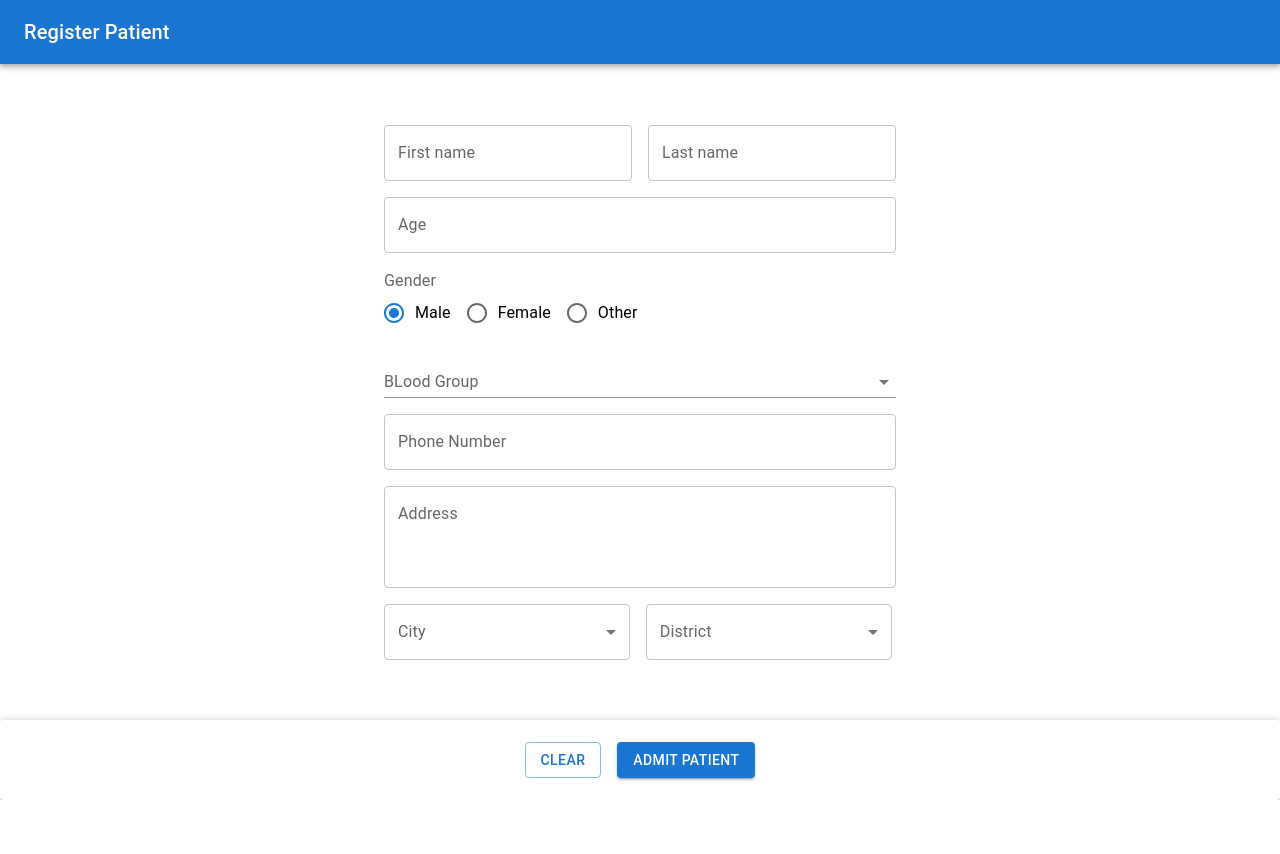
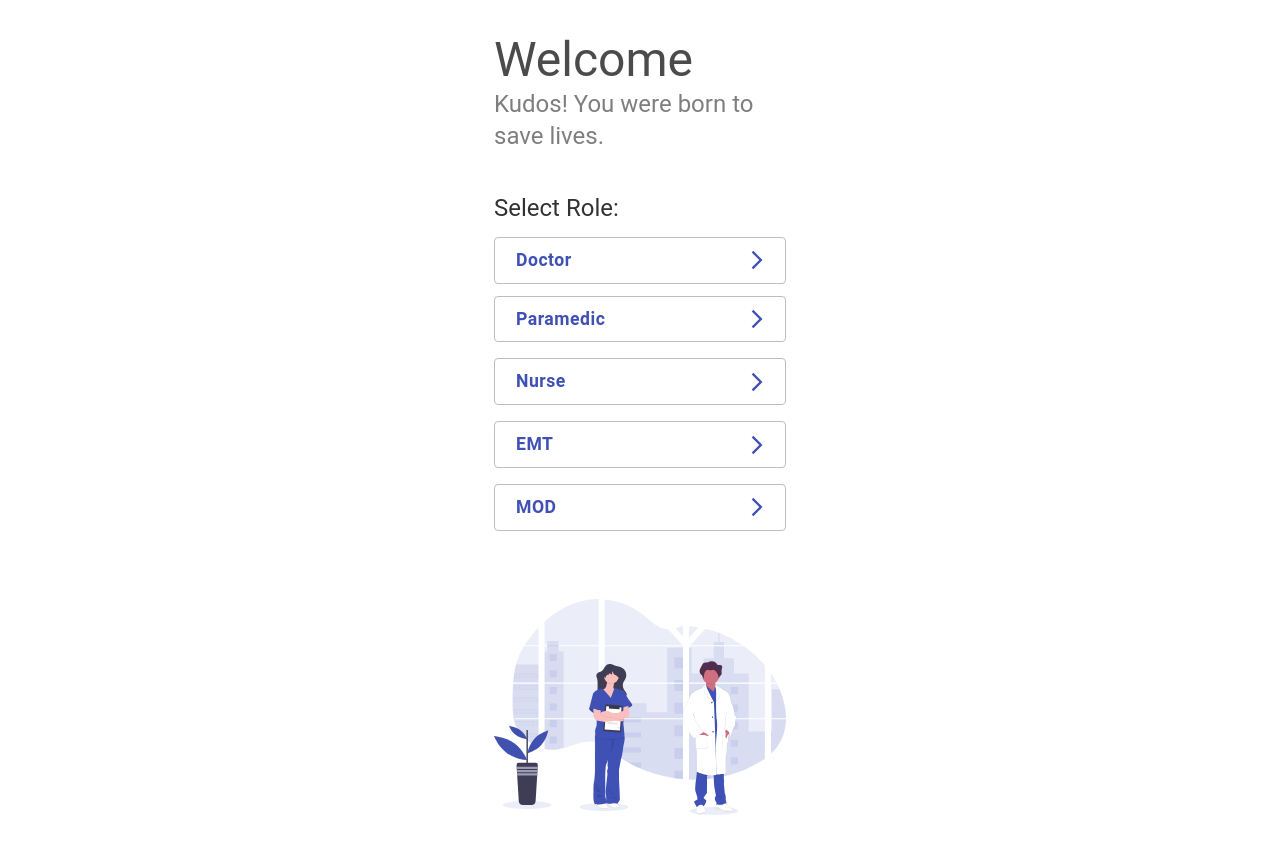
Before and after one commit to networkwithoutborders/Patient-Monitoring-System, a React (Create React App) app in the folder client/: page / in a window 1280 px wide. Shown: the top 854 px of the page. Before the commit the page ends 800 px from the top, so only its background shows below. Built offline with nearby package versions, Linux system fonts and the light colour scheme.

Commit message:
made the home page, added sign in page

```diff
--- a/client/src/App.js
+++ b/client/src/App.js
@@ -3,13 +3,16 @@ import { Routes, Route } from "react-router-dom";
 
 import Registration from "./Pages/Registration";
 import Patient from "./Pages/Patient";
+import HomeScreen from "./Pages/HomeScreen";
+import SignIn from "./Pages/SignIn";
 
 function App() {
 	return (
 		<Routes>
 			<Route path="/registration" element={<Registration />} />
-			<Route path="/" element={<Registration />} />
 			<Route path="/patient/:id" element={<Patient />} />
+			<Route path="/" element={<HomeScreen />} />
+			<Route path="/signIn" element={<SignIn />} />
 		</Routes>
 	);
 }
--- /dev/null
+++ b/client/src/Pages/HomeScreen.jsx
@@ -0,0 +1,201 @@
+import React from "react";
+import { useNavigate } from "react-router-dom";
+
+import { Grid, Typography, Button } from "@mui/material";
+import ArrowForwardIosIcon from "@mui/icons-material/ArrowForwardIos";
+
+import { ReactComponent as Logo } from "../assets/undraw_doctors_hwty.svg";
+
+const HomeScreen = () => {
+	const navigate = useNavigate();
+
+	return (
+		<Grid
+			container
+			direction="row"
+			justifyContent="center"
+			alignItems="flex-start"
+			sx={{ p: 4 }}
+			spacing={2}
+		>
+			<Grid item xs={12} md={3}>
+				<Grid
+					container
+					direction="row"
+					justifyContent="flex-start"
+					alignItems="flex-start"
+				>
+					<Grid item>
+						<Typography
+							variant="h3"
+							component="div"
+							sx={{ opacity: "70%", mb: 0 }}
+							gutterBottom
+						>
+							Welcome
+						</Typography>
+						<Typography
+							variant="h5"
+							component="div"
+							sx={{ opacity: "50%" }}
+							gutterBottom
+						>
+							Kudos! You were born to save lives.
+						</Typography>
+					</Grid>
+				</Grid>
+			</Grid>
+			<Grid item xs={12} />
+			<Grid item xs={12} md={3}>
+				<Grid
+					container
+					direction="row"
+					justifyContent="flex-start"
+					alignItems="flex-start"
+				>
+					<Grid item xs={12}>
+						<Typography
+							variant="h5"
+							component="div"
+							sx={{ opacity: "80%" }}
+							gutterBottom
+						>
+							Select Role:
+						</Typography>
+					</Grid>
+					<Grid item xs={12}>
+						<Button
+							size="large"
+							sx={{
+								mt: 0.5,
+								mb: 0.5,
+								fontSize: "1.1rem",
+								fontWeight: "bold",
+								textTransform: "none",
+								width: "100%",
+								justifyContent: "space-between",
+								borderColor: "#bdbdbd",
+								color: "#3f51b5",
+								":hover": {
+									borderColor: "#2c387e",
+									// color: "green",
+								},
+							}}
+							variant="outlined"
+							endIcon={<ArrowForwardIosIcon />}
+						>
+							Doctor
+						</Button>
+						<Button
+							size="large"
+							sx={{
+								mt: 1,
+								mb: 1,
+								fontSize: "1.1rem",
+								fontWeight: "bold",
+								textTransform: "none",
+								width: "100%",
+								justifyContent: "space-between",
+								borderColor: "#bdbdbd",
+								color: "#3f51b5",
+								":hover": {
+									borderColor: "#2c387e",
+									// color: "green",
+								},
+							}}
+							variant="outlined"
+							endIcon={<ArrowForwardIosIcon />}
+							onClick={() => {
+								navigate("/signIn");
+							}}
+						>
+							Paramedic
+						</Button>
+						<Button
+							size="large"
+							sx={{
+								mt: 1,
+								mb: 1,
+								fontSize: "1.1rem",
+								fontWeight: "bold",
+								textTransform: "none",
+								width: "100%",
+								justifyContent: "space-between",
+								borderColor: "#bdbdbd",
+								color: "#3f51b5",
+								":hover": {
+									borderColor: "#2c387e",
+									// color: "green",
+								},
+							}}
+							variant="outlined"
+							endIcon={<ArrowForwardIosIcon />}
+						>
+							Nurse
+						</Button>
+						<Button
+							size="large"
+							sx={{
+								mt: 1,
+								mb: 1,
+								fontSize: "1.1rem",
+								fontWeight: "bold",
+								textTransform: "none",
+								width: "100%",
+								justifyContent: "space-between",
+								borderColor: "#bdbdbd",
+								color: "#3f51b5",
+								":hover": {
+									borderColor: "#2c387e",
+									// color: "green",
+								},
+							}}
+							variant="outlined"
+							endIcon={<ArrowForwardIosIcon />}
+						>
+							EMT
+						</Button>
+						<Button
+							size="large"
+							sx={{
+								mt: 1,
+								mb: 1,
+								fontSize: "1.1rem",
+								fontWeight: "bold",
+								textTransform: "none",
+								width: "100%",
+								justifyContent: "space-between",
+								borderColor: "#bdbdbd",
+								color: "#3f51b5",
+								":hover": {
+									borderColor: "#2c387e",
+									// color: "green",
+								},
+							}}
+							variant="outlined"
+							endIcon={<ArrowForwardIosIcon />}
+						>
+							MOD
+						</Button>
+					</Grid>
+				</Grid>
+			</Grid>
+			<Grid item xs={12} />
+			<Grid
+				item
+				xs={12}
+				md={3}
+				sx={{
+					display: "flex",
+					justifyContent: "center",
+					alignItems: "center",
+					mt: 2,
+				}}
+			>
+				<Logo style={{ height: "15rem" }} />
+			</Grid>
+		</Grid>
+	);
+};
+
+export default HomeScreen;
--- /dev/null
+++ b/client/src/Pages/SignIn.jsx
@@ -0,0 +1,194 @@
+import React from "react";
+import { useNavigate } from "react-router-dom";
+
+import {
+	Grid,
+	Typography,
+	IconButton,
+	TextField,
+	Button,
+	InputAdornment,
+} from "@mui/material";
+import ArrowBackIcon from "@mui/icons-material/ArrowBack";
+import AccountCircleIcon from "@mui/icons-material/AccountCircle";
+import Visibility from "@mui/icons-material/Visibility";
+import VisibilityOff from "@mui/icons-material/VisibilityOff";
+
+const SignIn = () => {
+	const navigate = useNavigate();
+	const [values, setValues] = React.useState({
+		password: "",
+		showPassword: false,
+	});
+
+	const handleChange = (prop) => (event) => {
+		setValues({ ...values, [prop]: event.target.value });
+	};
+	const handleClickShowPassword = () => {
+		setValues({
+			...values,
+			showPassword: !values.showPassword,
+		});
+	};
+	const handleMouseDownPassword = (event) => {
+		event.preventDefault();
+	};
+
+	return (
+		<Grid
+			container
+			direction="row"
+			justifyContent="center"
+			alignItems="flex-start"
+			sx={{ p: 4 }}
+			spacing={1}
+		>
+			<Grid item xs={12}>
+				<IconButton
+					sx={{ ml: -3, mt: -2, color: "#3f51b5" }}
+					size="large"
+					onClick={() => {
+						navigate("/");
+					}}
+				>
+					<ArrowBackIcon fontSize="inherit" />
+				</IconButton>
+			</Grid>
+			<Grid item xs={12} md={3}>
+				<Grid
+					container
+					direction="row"
+					justifyContent="flex-start"
+					alignItems="flex-start"
+				>
+					<Grid item>
+						<Typography
+							variant="h5"
+							component="div"
+							sx={{
+								opacity: "50%",
+								mb: 0,
+							}}
+							gutterBottom
+						>
+							Proceed with your
+						</Typography>
+						<Typography
+							variant="h4"
+							component="div"
+							sx={{ opacity: "70%", mb: 0, fontWeight: "bold" }}
+							gutterBottom
+						>
+							Login
+						</Typography>
+					</Grid>
+				</Grid>
+			</Grid>
+			<Grid item xs={12} />
+			<Grid item xs={12} md={3}>
+				<Grid
+					container
+					direction="row"
+					justifyContent="flex-start"
+					alignItems="flex-start"
+				>
+					<Grid item xs={12}>
+						<TextField
+							fullWidth
+							InputProps={{
+								endAdornment: (
+									<InputAdornment
+										position="start"
+										sx={{ color: "#3f51b5" }}
+									>
+										<AccountCircleIcon />
+									</InputAdornment>
+								),
+							}}
+							sx={{
+								mb: 2,
+								"& label.Mui-focused": {
+									color: "#3f51b5",
+								},
+								"& .MuiInput-underline:after": {
+									borderBottomColor: "#3f51b5",
+								},
+							}}
+							label="Username"
+							variant="standard"
+						/>
+						<TextField
+							fullWidth
+							sx={{
+								mb: 2,
+								"& label.Mui-focused": {
+									color: "#3f51b5",
+								},
+								"& .MuiInput-underline:after": {
+									borderBottomColor: "#3f51b5",
+								},
+							}}
+							type={values.showPassword ? "text" : "password"}
+							value={values.password}
+							onChange={handleChange("password")}
+							InputProps={{
+								endAdornment: (
+									<InputAdornment position="end">
+										<IconButton
+											sx={{ color: "#3f51b5" }}
+											onClick={handleClickShowPassword}
+											onMouseDown={
+												handleMouseDownPassword
+											}
+										>
+											{values.showPassword ? (
+												<VisibilityOff />
+											) : (
+												<Visibility />
+											)}
+										</IconButton>
+									</InputAdornment>
+								),
+							}}
+							label="Password"
+							variant="standard"
+						/>
+					</Grid>
+					<Grid item xs={12}></Grid>
+				</Grid>
+			</Grid>
+			<Grid item xs={12} />
+			<Grid
+				item
+				xs={12}
+				md={3}
+				sx={{
+					display: "flex",
+					justifyContent: "center",
+					alignItems: "center",
+					mt: 2,
+				}}
+			>
+				<Button
+					variant="contained"
+					size="large"
+					sx={{
+						p: 1.1,
+						fontWeight: "bold",
+						fontSize: "1.1rem",
+						textTransform: "none",
+						backgroundColor: "#3f51b5",
+						":hover": {
+							backgroundColor: "#2c387e",
+						},
+					}}
+					fullWidth
+				>
+					Login
+				</Button>
+			</Grid>
+		</Grid>
+	);
+};
+
+export default SignIn;
```
Also changed, not shown: client/src/assets/undraw_doctors_hwty.svg (added).
